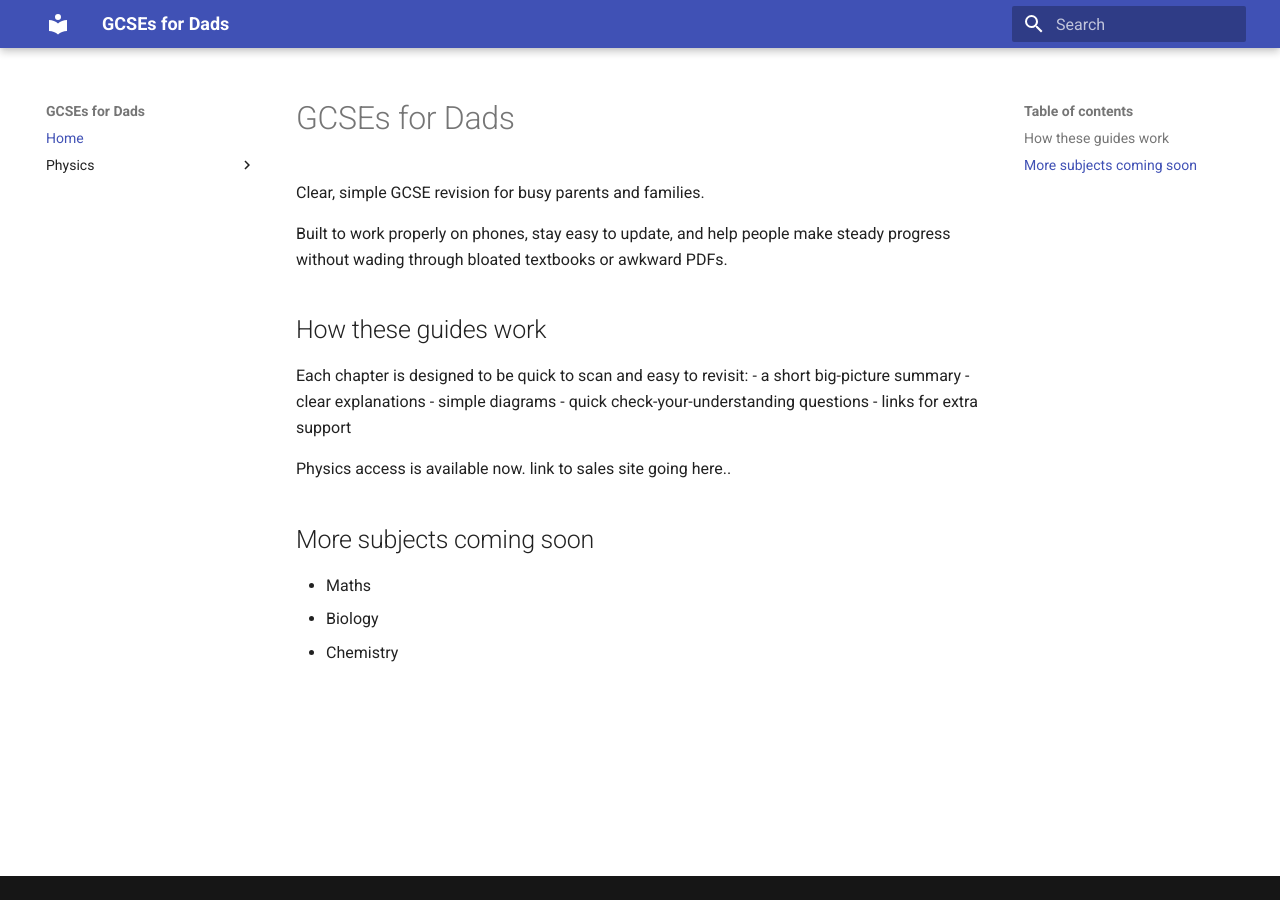
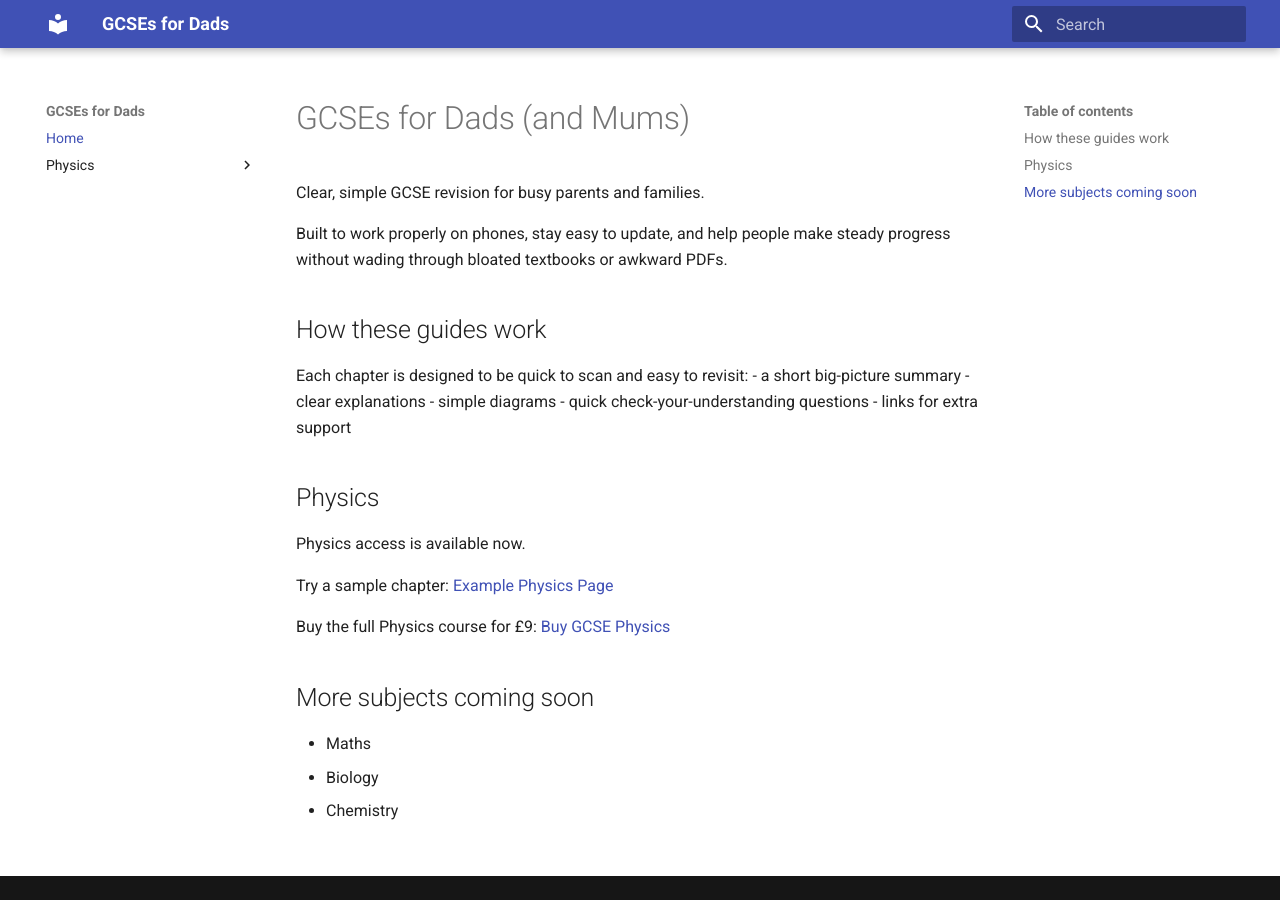
Before and after one commit to stuartharesnape/gcses-for-dads, an MkDocs documentation site: the page built from content/index.md, in a window 1280 px wide. Built offline with MkDocs 1.6.1 and Material for MkDocs 9.7.7, drawn with Linux system fonts in a browser that asks for light colours.

Commit message:
Updated index and removed yml links

```diff
--- a/content/index.md
+++ b/content/index.md
@@ -1,4 +1,4 @@
-# GCSEs for Dads
+# GCSEs for Dads (and Mums)
 
 Clear, simple GCSE revision for busy parents and families.
 
@@ -13,7 +13,15 @@ Each chapter is designed to be quick to scan and easy to revisit:
 - quick check-your-understanding questions
 - links for extra support
 
-Physics access is available now. link to sales site going here..
+## Physics
+
+Physics access is available now.
+
+Try a sample chapter:
+[Example Physics Page](physics-k7m4/physics2-electricity/)
+
+Buy the full Physics course for £9:
+[Buy GCSE Physics](#)
 
 ## More subjects coming soon
 
--- a/mkdocs.yml
+++ b/mkdocs.yml
@@ -10,14 +10,7 @@ theme:
 nav:
   - Home: index.md
   - Physics:
-      - Physics 1: physics-k7m4/physics1-energy.md
-      - Physics 2: physics-k7m4/physics2-electricity.md
-      - Physics 3: physics-k7m4/physics3-particle-model-of-matter.md
-      - Physics 4: physics-k7m4/physics4-atomic-structure-and-radiation.md
-      - Physics 5: physics-k7m4/physics5-forces.md
-      - Physics 6: physics-k7m4/physics6-waves.md
-      - Physics 7: physics-k7m4/physics7-magnetism-and-electromagnetism.md
-      - Physics 8: physics-k7m4/physics8-space-physics.md
+      - Example Physics Page: physics-k7m4/physics2-electricity.md
 
 extra_css:
   - stylesheets/extra.css
```
